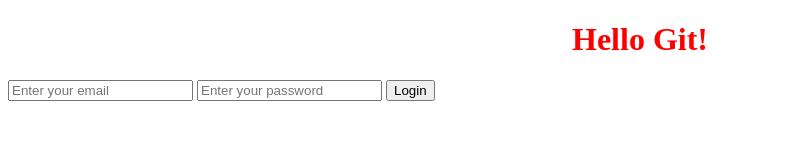
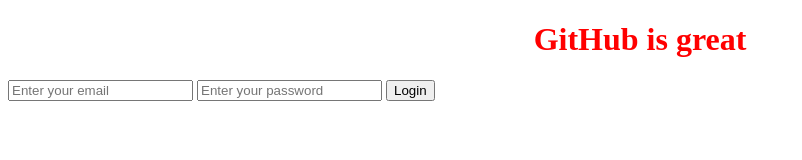
Before and after one commit to LuciaKartous/my-awesome-project, a plain HTML site: page index.html in a window 1280 px wide. Shown: the whole page, without its empty margins (0-802 px from the left). Drawn offline with Linux system fonts and the light colour scheme.

Commit message:
Changed the copy of the website

```diff
--- a/index.html
+++ b/index.html
@@ -3,11 +3,11 @@
   <head>
     <meta charset="UTF-8" />
     <meta name="viewport" content="width=device-width, initial-scale=1.0" />
-    <title>Document</title>
+    <title>GitHub</title>
     <link rel="stylesheet" href="style.css" />
   </head>
   <body>
-    <h1>Hello Git!</h1>
+    <h1>GitHub is great</h1>
     <form>
       <input type="text" placeholder="Enter your email" />
       <input type="password" placeholder="Enter your password" />
```
